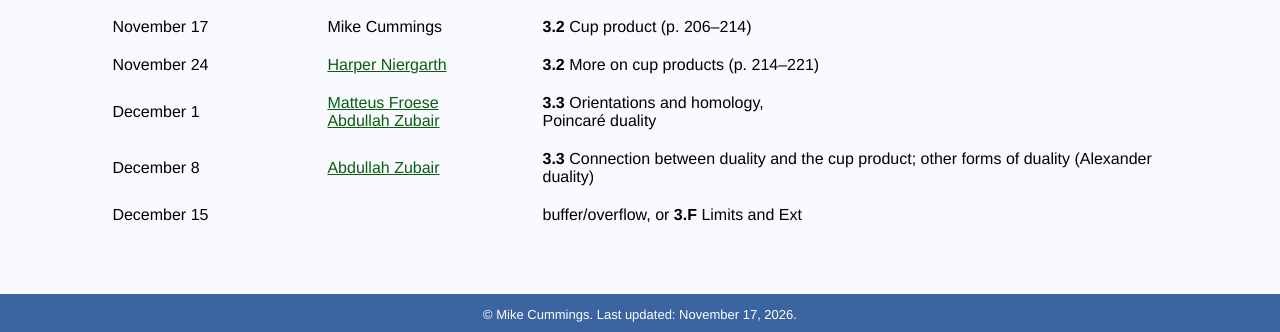
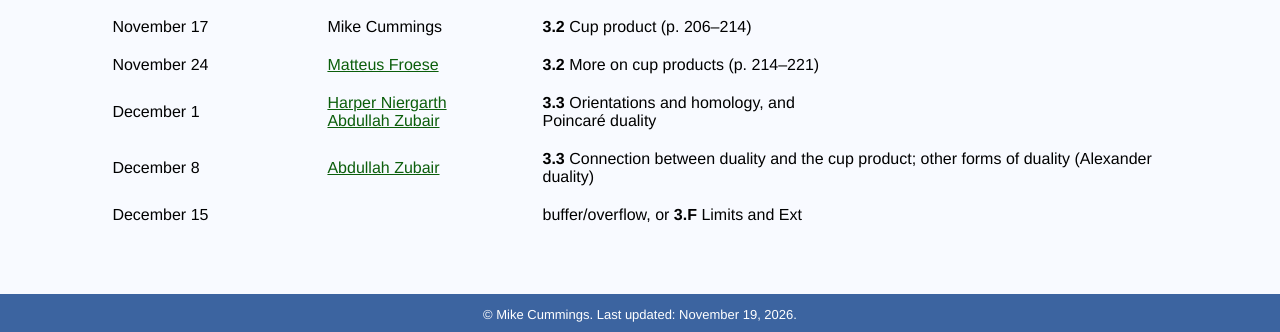
Before and after one commit to mgacummings/mgacummings.github.io, a plain HTML site: page seminar.html in a window 1280 px wide. Shown: the part 986-1318 px from the top of the page. Drawn offline with Linux system fonts and the light colour scheme.

Commit message:
swap speakers

```diff
--- a/seminar.html
+++ b/seminar.html
@@ -133,14 +133,14 @@
                 </tr>
                 <tr>
                     <td>November 24</td>
-                    <td><a href="https://sites.google.com/view/harperniergarth" target="_blank">Harper Niergarth</a></td>
+                    <td><a href="https://matteusfroese.github.io" target="_blank">Matteus Froese</a></td>
                     <td><b>3.2</b> More on cup products (p. 214&ndash;221)</td>
                 </tr>
                 <tr>
                     <td>December 1</td>
-                    <td><a href="https://matteusfroese.github.io" target="_blank">Matteus Froese</a><br>
+                    <td><a href="https://sites.google.com/view/harperniergarth" target="_blank">Harper Niergarth</a><br>
                     <a href="https://azubair.com/" target="_blank">Abdullah Zubair</a></td>
-                    <td><b>3.3</b> Orientations and homology,<br> &#9;Poincaré duality</td>
+                    <td><b>3.3</b> Orientations and homology, and<br>Poincaré duality</td>
                 </tr>
                 <tr>
                     <td>December 8</td>
@@ -158,7 +158,7 @@
 </section>
 
 <footer class="footer">
-    <p>&copy; Mike Cummings. Last updated: November 17, 2026.</p>
+    <p>&copy; Mike Cummings. Last updated: November 19, 2026.</p>
 </footer>
 
 </body>
```
